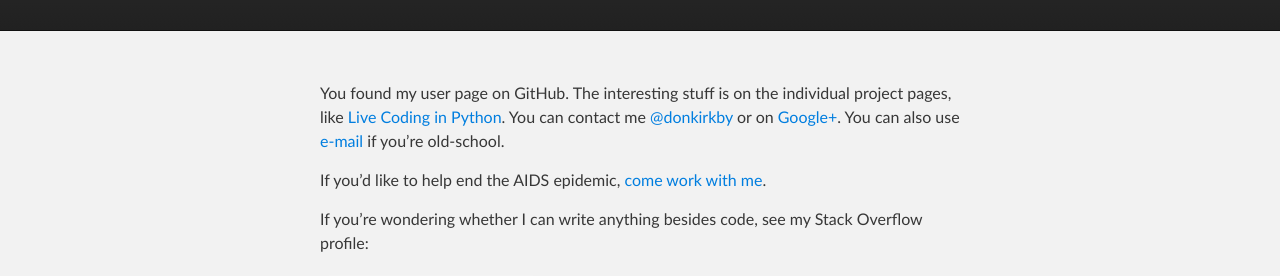
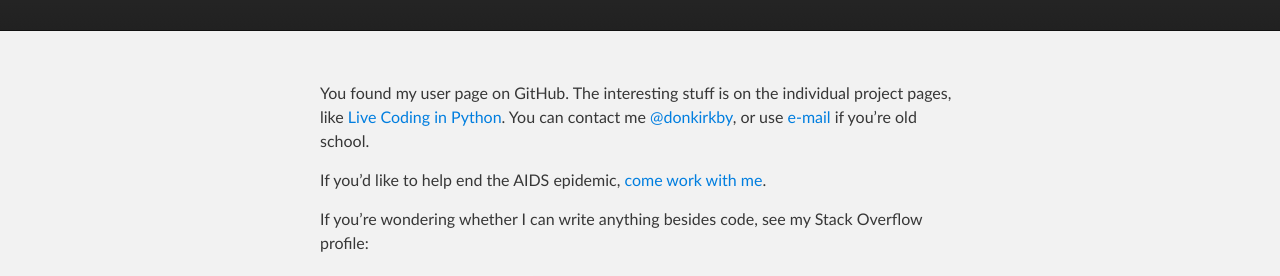
Before and after one commit to donkirkby/donkirkby.github.com, a Jekyll site: the page built from index.md, in a window 1280 px wide, cut to the strip 179-455 px from the top of the page. Built offline with Jekyll 4.4.1, drawn with Linux system fonts in a browser that asks for light colours.

Commit message:
Remove old links

```diff
--- a/index.md
+++ b/index.md
@@ -5,9 +5,7 @@ subtitle: Playful programming
 
 You found my user page on GitHub. The interesting stuff is on the individual
 project pages, like <a href="live-py-plugin">Live Coding in Python</a>. You can
-contact me [@donkirkby][twitter] or on [Google+]
-[Google+]. You can also use
-[e-mail] if you're old-school.
+contact me [@donkirkby][twitter], or use [e-mail] if you're old school.
 
 If you'd like to help end the AIDS epidemic, [come work with me][jobs].
 
@@ -21,8 +19,6 @@ title="profile for Don Kirkby at Stack Overflow, Q&amp;A for professional and en
 </a>
 
 [twitter]: https://twitter.com/donkirkby
-[Google+]: http://profiles.google.com/donkirkby
-[other]: https://www.dropbox.com/s/cx7c1dip66297ir/keys.kdb?dl=0
 [e-mail]: mailto:donkirkby@gmail.com
 
 Here's a list of some projects I've worked on. Let me know if you find any
```
